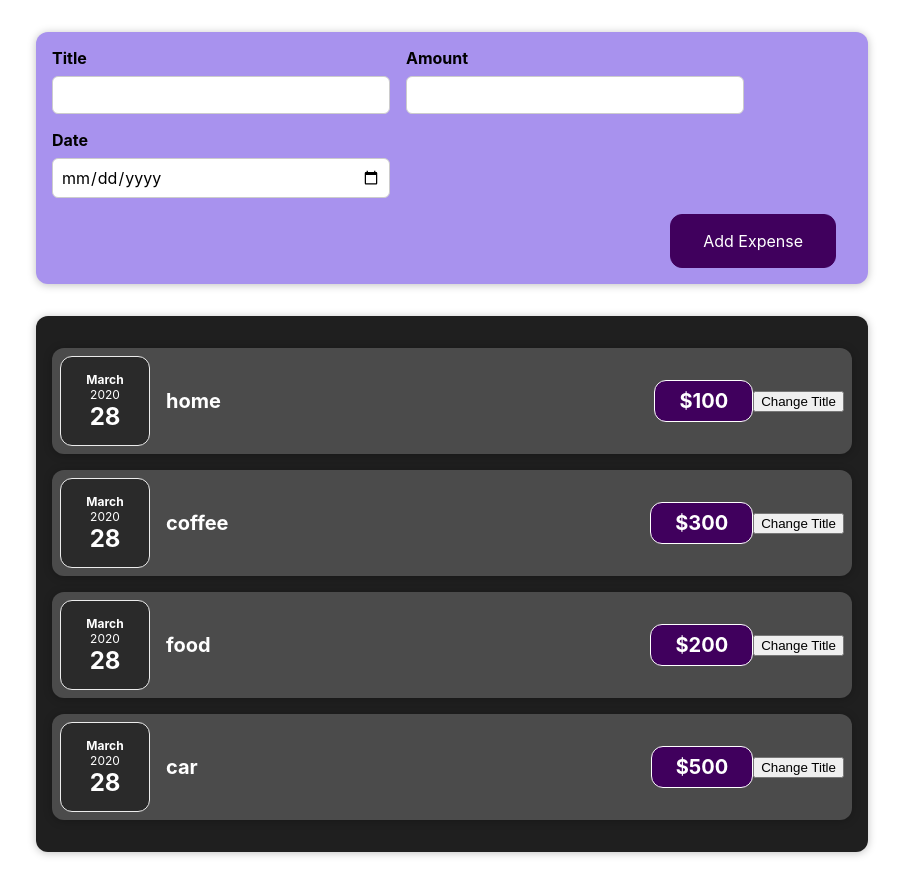
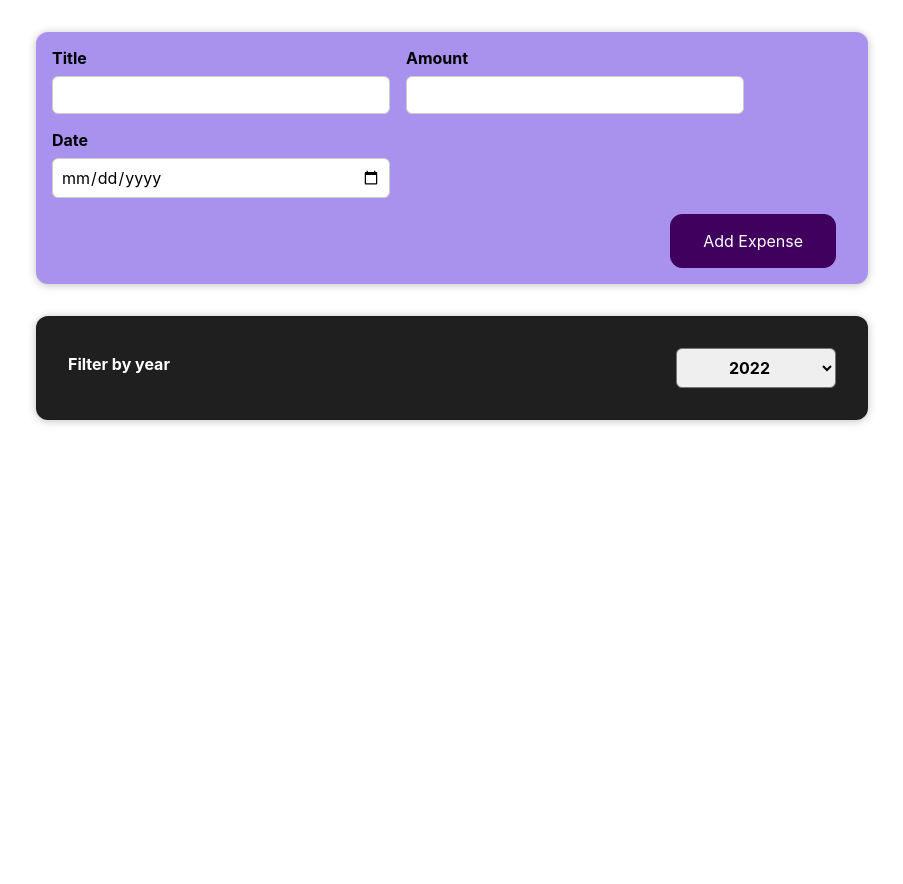
Before and after one commit to ImperiumWebApplications/react-expense-tracker, a React (Create React App) app: page / in a window 1280 px wide. Shown: the whole page, without its empty margins (188-1091 px from the left). After the commit the page ends 800 px from the top, so only its background shows below. Built offline with nearby package versions, Linux system fonts and the light colour scheme; the HTML template or start-up script is replaced by a standard one.

Commit message:
Filter Added

```diff
--- a/src/App.js
+++ b/src/App.js
@@ -1,9 +1,10 @@
-import React from 'react';
+import {useState} from 'react';
 import ExpenseItems from "./Components/Expenses/ExpenseItems";
 import NewExpense from "./Components/NewExpense/NewExpense";
 
 function App() {
-    const expenses = [{id: 'e1', title: 'home', amount: 100, date: new Date(2020, 2, 28)}, {
+    const [expenses, setExpenses] = useState(
+        [{id: 'e1', title: 'home', amount: 100, date: new Date(2020, 2, 28)}, {
             id: 'e2',
             title: 'coffee',
             amount: 300,
@@ -13,11 +14,27 @@ function App() {
             title: 'car',
             amount: 500,
             date: new Date(2020, 2, 28)
-    },]
+        },
+        ])
+
+    const addExpenseHandler = (expenseData) => {
+        setExpenses((prevState) => {
+            return [
+                ...prevState,
+                {
+                    id: expenseData.id,
+                    title: expenseData.title,
+                    amount: expenseData.amount,
+                    date: new Date(expenseData.date)
+                }
+
+            ]
+        })
+    }
     // return React.createElement('div', null, React.createElement(ExpenseItems, {expenses: expenses}), React.createElement('h1', null, 'Hello World'));
     return (
         <div>
-            <NewExpense/>
+            <NewExpense onAddExpense={addExpenseHandler}/>
             <ExpenseItems expenses={expenses}/>
         </div>
     )
--- /dev/null
+++ b/src/Components/Expenses/ExpenseFilter.css
@@ -0,0 +1,24 @@
+.expenses-filter {
+    color: white;
+    padding: 0 1rem;
+}
+
+.expenses-filter__control {
+    display: flex;
+    width: 100%;
+    align-items: center;
+    justify-content: space-between;
+    margin: 1rem 0;
+}
+
+.expenses-filter label {
+    font-weight: bold;
+    margin-bottom: 0.5rem;
+}
+
+.expenses-filter select {
+    font: inherit;
+    padding: 0.5rem 3rem;
+    font-weight: bold;
+    border-radius: 6px;
+}
--- /dev/null
+++ b/src/Components/Expenses/ExpenseFilter.js
@@ -0,0 +1,22 @@
+import './ExpenseFilter.css';
+
+const ExpensesFilter = (props) => {
+    const selectHandler = (event) =>{
+        props.onSelectChangedHandler(event.target.value)
+    }
+    return (
+        <div className='expenses-filter'>
+            <div className='expenses-filter__control'>
+                <label>Filter by year</label>
+                <select onChange={selectHandler}>
+                    <option value='2022'>2022</option>
+                    <option value='2021'>2021</option>
+                    <option value='2020'>2020</option>
+                    <option value='2019'>2019</option>
+                </select>
+            </div>
+        </div>
+    );
+};
+
+export default ExpensesFilter;
--- a/src/Components/Expenses/ExpenseItems.js
+++ b/src/Components/Expenses/ExpenseItems.js
@@ -1,20 +1,29 @@
+import {useState} from "react";
 import ExpenseItem from "./ExpenseItem";
 import './ExpenseItems.css'
 import Card from "../UI/Card";
+import ExpenseFilter from "./ExpenseFilter";
 
 const ExpenseItems = (props) => {
+    const [selectedFilter, setSelectedFilter] =useState('')
+
+    const selectChangedHandler = (selectedFilterOption) => {
+        setSelectedFilter(selectedFilterOption)
+    }
+
+    const filteredExpenses = props.expenses.filter((element)=>{
+        return element.date.getFullYear() === selectedFilter
+    })
 
     return (
         <Card className={'expenses'}>
-            <ExpenseItem expenseDate={props.expenses[0].date} expenseTitle={props.expenses[0].title}
-                         expenseAmount={props.expenses[0].amount}/>
-            <ExpenseItem expenseDate={props.expenses[1].date} expenseTitle={props.expenses[1].title}
-                         expenseAmount={props.expenses[1].amount}/>
-            <ExpenseItem expenseDate={props.expenses[2].date} expenseTitle={props.expenses[2].title}
-                         expenseAmount={props.expenses[2].amount}/>
-            <ExpenseItem expenseDate={props.expenses[3].date} expenseTitle={props.expenses[3].title}
-                         expenseAmount={props.expenses[3].amount}/>
+            <ExpenseFilter onSelectChangedHandler={selectChangedHandler}/>
+            {filteredExpenses.map((element) => {
+                return <ExpenseItem key={element.id} expenseDate={element.date} expenseTitle={element.title}
+                                    expenseAmount={element.amount}/>
+            })}
         </Card>
+
     )
 
 }
--- a/src/Components/NewExpense/ExpenseForm.js
+++ b/src/Components/NewExpense/ExpenseForm.js
@@ -1,7 +1,7 @@
 import {useState} from "react";
 import './ExpenseForm.css'
 
-const ExpenseForm = () => {
+const ExpenseForm = (props) => {
     const [title, setTitle] = useState('');
     const [amount, setAmount] = useState('');
     const [date, setDate] = useState('');
@@ -48,7 +48,7 @@ const ExpenseForm = () => {
             amount: amount,
             date: date
         }
-        console.log(expenseData)
+        props.onFormSubmitHandler(expenseData);
         setTitle('')
         setAmount('')
         setDate('')
--- a/src/Components/NewExpense/NewExpense.js
+++ b/src/Components/NewExpense/NewExpense.js
@@ -2,10 +2,17 @@
 import './NewExpense.css'
 import ExpenseForm from "./ExpenseForm";
 
-const NewExpense = () => {
+const NewExpense = (props) => {
+    const formDataHandler = (data) => {
+        const expenseData = {
+            ...data,
+            id: Math.random().toString()
+        }
+        props.onAddExpense(expenseData)
+    }
     return (
         <div className={'new-expense'}>
-            <ExpenseForm/>
+            <ExpenseForm onFormSubmitHandler={formDataHandler}/>
         </div>
     )
 }
```
Lines whose indentation alone changed are shown as unchanged.
